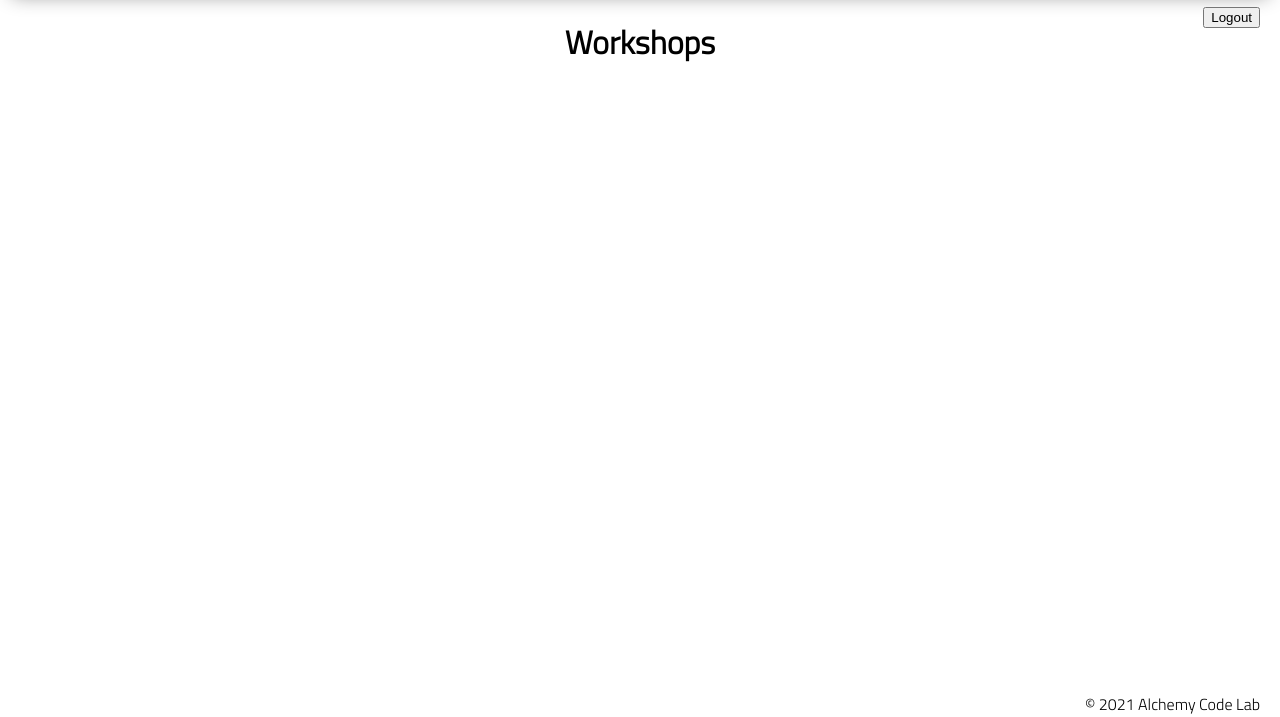
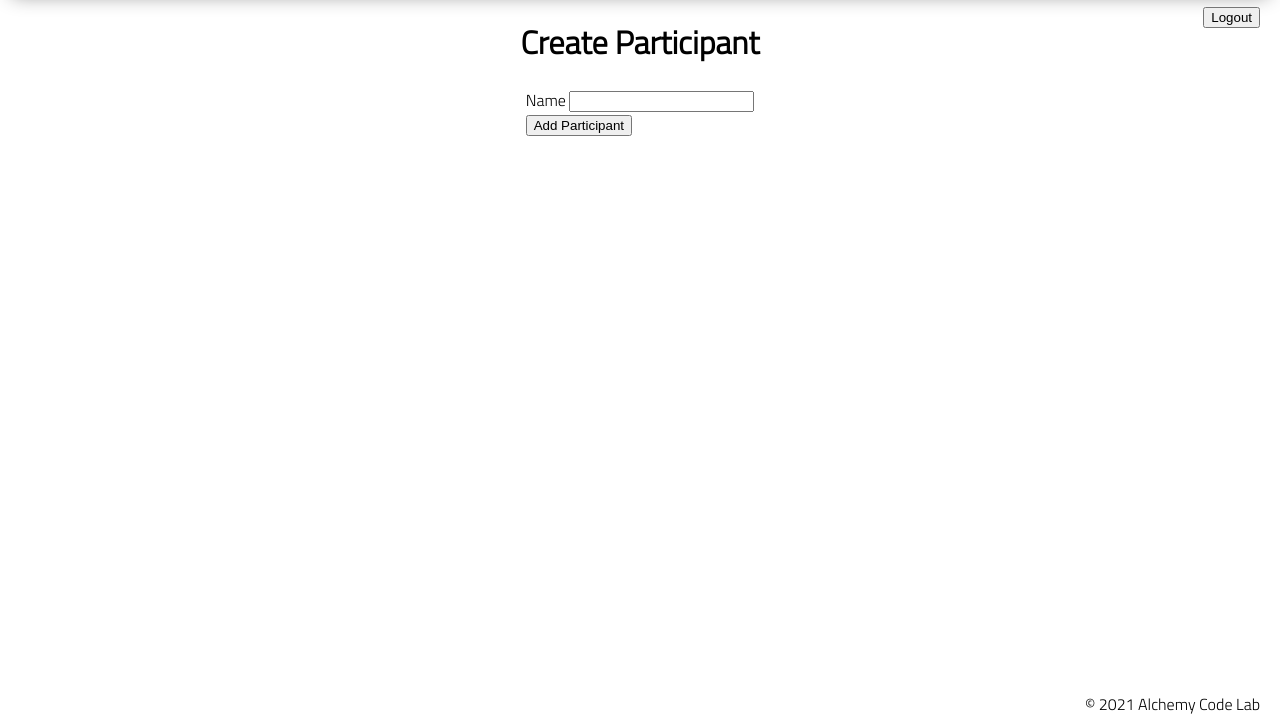
Before and after one commit to KhaymanaKing/from-scratch-workshop-organizer, a plain HTML site: page create-participant/index.html in a window 1280 px wide. Shown: the part 83-800 px from the top of the page. Drawn offline with nearby package versions, Linux system fonts and the light colour scheme.

Commit message:
created create participant funciton

```diff
--- a/create-participant/index.html
+++ b/create-participant/index.html
@@ -21,13 +21,22 @@
     </header>
     <button id="logout">Logout</button>
     <main>
-        <h1>Workshops</h1>
-        <div class="workshops-list"></div>
+        <h1>Create Participant</h1>
+        <form class="create-participant-list">
+            <label>
+                Name
+                <input />
+            </label>
+            <div>
+
+            </div>
+            <button>Add Participant</button>
+        </form>
     </main>
     <footer>
         <div class="copy gutter-right">&copy; 2021 Alchemy Code Lab</div>
     </footer>
-    <script type="module" src="./workshops.js"></script>
+    <script type="module" src="./create-participant.js"></script>
 </body>
 
 </html>
```
